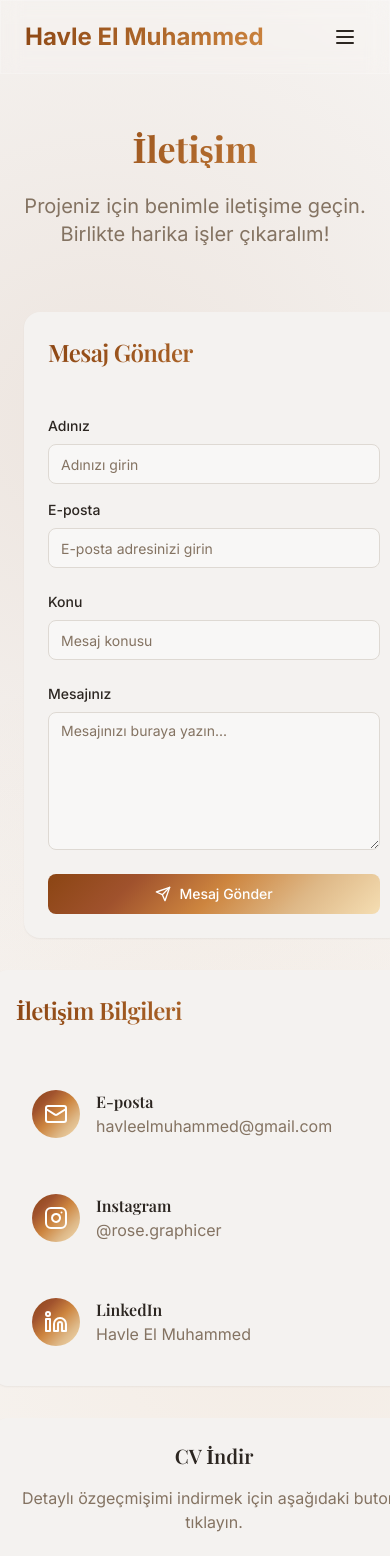
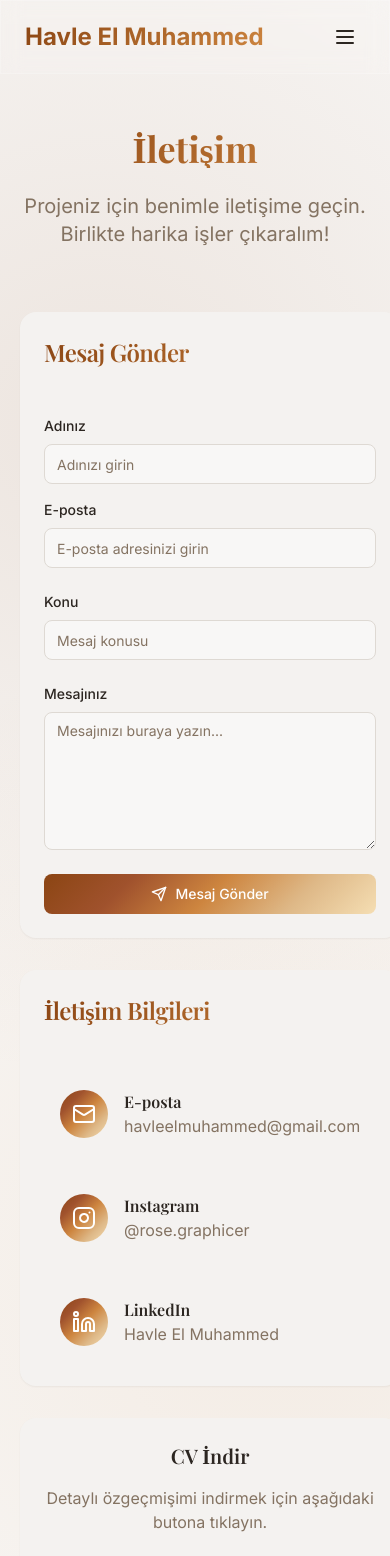
Before and after one commit to HuzeyfeEM/havle-portfolio, a React (Vite) app: page /iletisim in a window 390 px wide. Shown: the top 1556 px of the page. Built offline with nearby package versions, Linux system fonts and the light colour scheme.

Commit message:
Duzenleme

```diff
--- a/src/pages/ContactPage.jsx
+++ b/src/pages/ContactPage.jsx
@@ -103,8 +103,8 @@ const ContactPage = () => {
       <Header />
       <AdminSecretButton />
 
-    <section className="pt-32 pb-20 px-4 sm:px-6">
-      <div className="w-full max-w-5xl mx-auto">
+      <section className="pt-32 pb-20 px-2 xs:px-3 sm:px-6">
+        <div className="w-full max-w-5xl mx-auto px-3 xs:px-4 sm:px-6">
           <motion.div
             initial={{ opacity: 0, y: 30 }}
             animate={{ opacity: 1, y: 0 }}
@@ -119,21 +119,23 @@ const ContactPage = () => {
             </p>
           </motion.div>
 
-        <div className="grid lg:grid-cols-2 gap-8 sm:gap-12">
-          {/* Sol: Form */}
+          <div className="grid lg:grid-cols-2 gap-8 sm:gap-12 min-w-0">
+            {/* Form */}
             <motion.div
               initial={{ opacity: 0, x: -50 }}
               animate={{ opacity: 1, x: 0 }}
               transition={{ duration: 0.8, delay: 0.2 }}
               className="flex justify-center items-center"
             >
-            <Card className="glass-effect border-0 w-full max-w-md rounded-2xl ml-2 mr-14">
+              <Card className="glass-effect border-0 w-full max-w-md rounded-2xl mx-auto">
                 <CardHeader>
-                <CardTitle className="text-2xl text-gradient">Mesaj Gönder</CardTitle>
+                  <CardTitle className="text-2xl text-gradient">
+                    Mesaj Gönder
+                  </CardTitle>
                 </CardHeader>
                 <CardContent className="p-6">
                   <form onSubmit={handleSubmit} className="space-y-6">
-                  <div className="grid md:grid-cols-2 gap-4">
+                    <div className="grid md:grid-cols-2 gap-4 min-w-0">
                       <div>
                         <label htmlFor="name" className="block text-sm font-medium mb-2">
                           Adınız
@@ -202,16 +204,18 @@ const ContactPage = () => {
               </Card>
             </motion.div>
 
-          {/* Sağ: Bilgiler ve CV */}
+            {/* Sağ Kartlar */}
             <motion.div
               initial={{ opacity: 0, x: 50 }}
               animate={{ opacity: 1, x: 0 }}
               transition={{ duration: 0.8, delay: 0.4 }}
               className="flex flex-col items-center justify-center space-y-8"
             >
-            <Card className="glass-effect border-0 w-full max-w-md rounded-2xl ml-2 mr-14">
+              <Card className="glass-effect border-0 w-full max-w-md rounded-2xl mx-auto">
                 <CardHeader>
-                <CardTitle className="text-2xl text-gradient">İletişim Bilgileri</CardTitle>
+                  <CardTitle className="text-2xl text-gradient">
+                    İletişim Bilgileri
+                  </CardTitle>
                 </CardHeader>
                 <CardContent className="space-y-6 p-6">
                   {contactInfo.map((info, index) => (
@@ -235,13 +239,16 @@ const ContactPage = () => {
                 </CardContent>
               </Card>
 
-            <Card className="glass-effect border-0 w-full max-w-md rounded-2xl ml-2 mr-14">
+              <Card className="glass-effect border-0 w-full max-w-md rounded-2xl mx-auto">
                 <CardContent className="p-6 text-center">
                   <h3 className="text-xl font-semibold mb-4">CV İndir</h3>
                   <p className="text-muted-foreground mb-6">
                     Detaylı özgeçmişimi indirmek için aşağıdaki butona tıklayın.
                   </p>
-                <Button className="gradient-bg text-white rounded-lg" onClick={handleCvDownload}>
+                  <Button
+                    className="gradient-bg text-white rounded-lg"
+                    onClick={handleCvDownload}
+                  >
                     CV İndir
                   </Button>
                 </CardContent>
```
Lines whose indentation alone changed are shown as unchanged.
